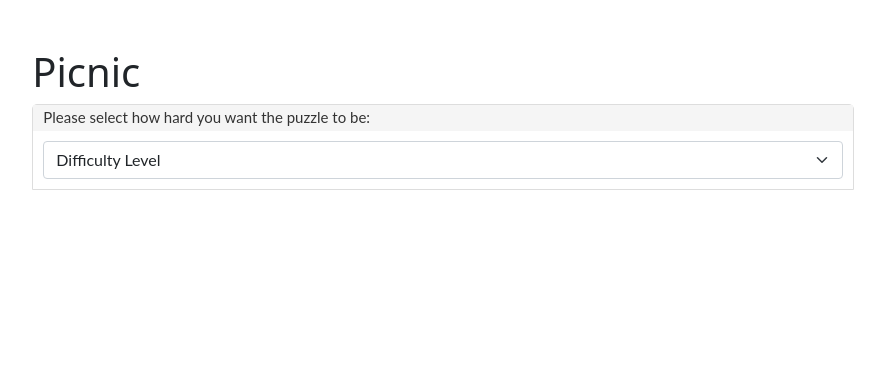
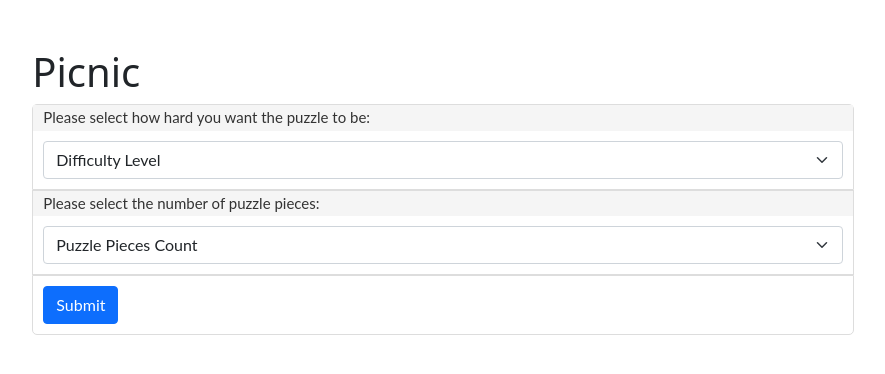
Before and after one commit to jebc314/Heroku-HackTJ9-website, a Flask app: page / in a window 1280 px wide. Shown: the top 374 px of the page, without its empty margins (197-1082 px from the left). Run offline with Flask 2, Linux system fonts and the light colour scheme.

Commit message:
Create js for sending data to backend. Add another panel. Edit panel css.

```diff
--- a/public/app.py
+++ b/public/app.py
@@ -4,3 +4,7 @@ app = Flask(__name__)
 @app.route('/')
 def index():
     return render_template('index.html')
+
+@app.route('/puzzle', methods=["GET"])
+def puzzle():
+    return "puzzle output"
--- /dev/null
+++ b/public/static/scripts/index.js
@@ -0,0 +1,13 @@
+function call_puzzle(data) {
+    console.log(data);
+    const Http = new XMLHttpRequest();
+
+    const url = '/puzzle?data' + data;
+    Http.open("GET", url);
+    Http.send();
+
+    Http.onreadystatechange = (e) => {
+        output = Http.responseText;//JSON.parse(Http.responseText);
+        console.log(output);
+    }
+}
--- a/public/static/styles/index.css
+++ b/public/static/styles/index.css
@@ -1,4 +1,5 @@
-.panel-custom {
+/* For the first panel */
+.panel-first {
     border: 1px solid #ddd;
     box-shadow:none;
     border-top-left-radius: 5px;
@@ -7,21 +8,79 @@
     border-bottom-right-radius: 0px;
 }
 
-.panel-custom>.panel-heading {
+.panel-first>.panel-heading {
     color: #333;
     background-color: #f5f5f5;
     border-color: #ddd;
     border-radius:0px;
 }
-.panel-custom>.panel-heading>.panel-title {
+.panel-first>.panel-heading>.panel-title {
     font-size: 15px;
     font-family:"Lato", Helvetica, Arial, sans-serif;
     line-height: 1.7;
     padding: 10px;
 }
-.panel-custom>.panel-body {
+.panel-first>.panel-body {
     border-color: #ddd;
     font-size: 14px;
     font-family:"Lato", Helvetica, Arial, sans-serif;
     padding: 10px;
 }
+
+/* For the middle panels */
+.panel-middle {
+    border: 1px solid #ddd;
+    box-shadow:none;
+    border-top-left-radius: 0px;
+    border-top-right-radius: 0px;
+    border-bottom-left-radius: 0px;
+    border-bottom-right-radius: 0px;
+}
+
+.panel-middle>.panel-heading {
+    color: #333;
+    background-color: #f5f5f5;
+    border-color: #ddd;
+    border-radius:0px;
+}
+.panel-middle>.panel-heading>.panel-title {
+    font-size: 15px;
+    font-family:"Lato", Helvetica, Arial, sans-serif;
+    line-height: 1.7;
+    padding: 10px;
+}
+.panel-middle>.panel-body {
+    border-color: #ddd;
+    font-size: 14px;
+    font-family:"Lato", Helvetica, Arial, sans-serif;
+    padding: 10px;
+}
+
+/* For the last panel */
+.panel-last {
+    border: 1px solid #ddd;
+    box-shadow:none;
+    border-top-left-radius: 0px;
+    border-top-right-radius: 0px;
+    border-bottom-left-radius: 5px;
+    border-bottom-right-radius: 5px;
+}
+
+.panel-last>.panel-heading {
+    color: #333;
+    background-color: #f5f5f5;
+    border-color: #ddd;
+    border-radius:0px;
+}
+.panel-last>.panel-heading>.panel-title {
+    font-size: 15px;
+    font-family:"Lato", Helvetica, Arial, sans-serif;
+    line-height: 1.7;
+    padding: 10px;
+}
+.panel-last>.panel-body {
+    border-color: #ddd;
+    font-size: 14px;
+    font-family:"Lato", Helvetica, Arial, sans-serif;
+    padding: 10px;
+}
--- a/public/templates/index.html
+++ b/public/templates/index.html
@@ -10,25 +10,45 @@
     <script src="https://ajax.googleapis.com/ajax/libs/jquery/3.6.0/jquery.min.js"></script>
 
     <link rel="stylesheet" href="{{ url_for('static', filename='styles/index.css') }}">
+    <script src="{{ url_for('static', filename='scripts/index.js') }}"></script>
 
-    <title>Document</title>
+    <title>PPPP</title>
 </head>
 <body>
     <div class="col-lg-8 mx-auto p-3 py-md-5">
         <h1>Picnic</h1>
-        <div class="panel panel-custom">
+        <div class="panel panel-first">
             <div class="panel-heading"><span class="panel-title">Please select how hard you want the puzzle to be:</h3></div>
             <div class="panel-body">
-                <select class="form-select" aria-label="Difficulty selection">
+                <select class="form-select" aria-label="Difficulty selection" onchange="$('#submit_button').attr('difficulty', value)">
                     <option selected>Difficulty Level</option>
                     <option value="0">Easy</option>
                     <option value="1">Medium</option>
                     <option value="2">Hard</option>
                 </select>
             </div>
-
         </div>
 
+        <div class="panel panel-middle">
+            <div class="panel-heading"><span class="panel-title">Please select the number of puzzle pieces:</h3></div>
+            <div class="panel-body">
+                <select class="form-select" aria-label="Difficulty selection" onchange="$('#submit_button').attr('pieces_count', value)">
+                    <option selected>Puzzle Pieces Count</option>
+                    <option value="1">1</option>
+                    <option value="2">2</option>
+                    <option value="3">3</option>
+                </select>
+            </div>
+        </div>
+
+        <div class="panel panel-last">
+            <div class="panel-body">
+                <button type="button" class="btn btn-primary" id="submit_button" onclick="call_puzzle({
+                    'difficulty': $('#submit_button').attr('difficulty'),
+                    'pieces_count': $('#submit_button').attr('pieces_count')
+                })">Submit</button>
+            </div>
+        </div>
     </div>
 </body>
 </html>
```
